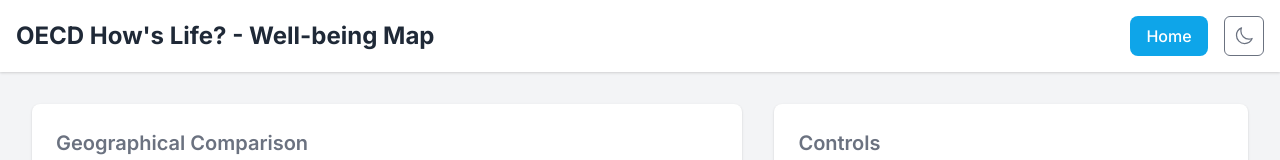
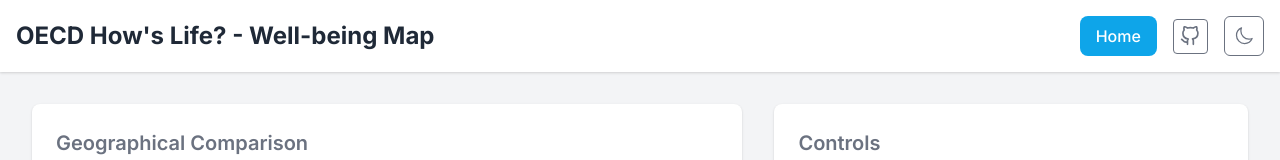
Before and after one commit to com-480-data-visualization/betterlife, a plain HTML site: page visualization.html in a window 1280 px wide. Shown: the top 160 px of the page. Drawn offline with nearby package versions, Linux system fonts and the light colour scheme; no server answers.

Commit message:
Added github link

```diff
--- a/style.css
+++ b/style.css
@@ -260,8 +260,30 @@
 
   .header-buttons {
     display: flex;
+    align-items: center;
     gap: 1rem;
+  }
+
+  .github-link {
+    display: flex;
     align-items: center;
+    justify-content: center;
+    color: var(--color-text-muted);
+    transition: color var(--transition-fast), transform var(--transition-fast);
+    padding: 0.4rem;
+    border-radius: var(--radius-sm);
+    border: 1px solid var(--color-text-muted);
+  }
+
+  .github-link:hover {
+    color: var(--color-text);
+    transform: translateY(-2px);
+    border-color: var(--color-text);
+  }
+
+  .github-link svg {
+    width: 1.25rem;
+    height: 1.25rem;
   }
 
   .home-button {
--- a/visualization.html
+++ b/visualization.html
@@ -36,6 +36,27 @@
           aria-label="Return to home page"
           >Home</a
         >
+        <a
+          href="https://github.com/com-480-data-visualization/betterlife"
+          class="github-link"
+          target="_blank"
+          rel="noopener noreferrer"
+          aria-label="View project on GitHub"
+        >
+          <svg
+            xmlns="http://www.w3.org/2000/svg"
+            width="24"
+            height="24"
+            viewBox="0 0 24 24"
+            fill="none"
+            stroke="currentColor"
+            stroke-width="2"
+            stroke-linecap="round"
+            stroke-linejoin="round"
+          >
+            <path d="M9 19c-5 1.5-5-2.5-7-3m14 6v-3.87a3.37 3.37 0 0 0-.94-2.61c3.14-.35 6.44-1.54 6.44-7A5.44 5.44 0 0 0 20 4.77 5.07 5.07 0 0 0 19.91 1S18.73.65 16 2.48a13.38 13.38 0 0 0-7 0C6.27.65 5.09 1 5.09 1A5.07 5.07 0 0 0 5 4.77a5.44 5.44 0 0 0-1.5 3.78c0 5.42 3.3 6.61 6.44 7A3.37 3.37 0 0 0 9 18.13V22"></path>
+          </svg>
+        </a>
         <button id="theme-toggle" aria-label="Toggle color theme"></button>
       </div>
     </header>
```
Also changed, not shown: index.html (+29 -14 lines).
